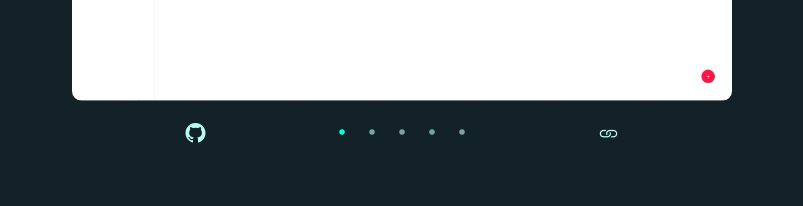
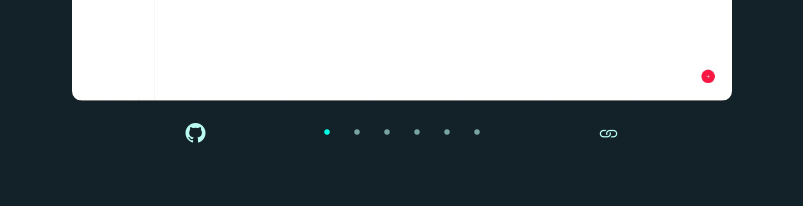
Before and after one commit to VillalbaAgustin/Portfolio, a React (Vite) app: page / in a window 1280 px wide. Shown: the part 1830-2036 px from the top of the page, without its empty margins (238-1041 px from the left). Built offline with nearby package versions, Linux system fonts and the light colour scheme.

Commit message:
added Tic-Tac-Toe

```diff
--- a/src/components/Projects.jsx
+++ b/src/components/Projects.jsx
@@ -5,39 +5,45 @@ const slides = [
   {
     url: "./projects/JournalApp.JPG",
     title: "JournalApp",
-    description: "Hola Mundo",
+    description: "Journal",
     href: "https://journal-app-neon-eight.vercel.app/auth/login",
     hrefGit: "https://github.com/VillalbaAgustin/JournalApp.git",
   },
   {
     url: "./projects/MovieApp.JPG",
     title: "MovieApp",
-    description: "Hola Mundo",
+    description: "Movie",
     href: "https://villalbaagustin.github.io/movie-react/",
     hrefGit: "https://github.com/VillalbaAgustin/movie-react.git",
   },
   {
     url: "./projects/CalendarAppLogin.JPG",
     title: "CalendarApp",
-    description: "Hola Mundo",
+    description: "Calendar",
     href: "https://calendar-backend-production-6d29.up.railway.app",
     hrefGit: "https://github.com/VillalbaAgustin/Calendar.git",
   },
   {
+    url: "./projects/Tic-Tac-Toe.PNG",
+    title: "Tic-Tac-Toe",
+    description: "Tic-Tac-Toe",
+    href: "https://villalbaagustin.github.io/Tic-Tac-Toe/",
+    hrefGit: "https://github.com/VillalbaAgustin/Tic-Tac-Toe",
+  },
+  {
     url: "./projects/GifApp.JPG",
     title: "GifApp",
-    description: "Hola Mundo",
+    description: "Gif",
     href: "https://villalbaagustin.github.io/react-gifexpertapp/",
     hrefGit: "https://github.com/VillalbaAgustin/react-gifexpertapp.git",
   },
   {
     url: "./projects/AirbnbClone.JPG",
     title: "AirbnbClone",
-    description: "Hola Mundo",
+    description: "airbnbclone",
     href: "https://kittyacatemyorg.files.wordpress.com/2018/05/500.jpg",
     hrefGit: "https://github.com/VillalbaAgustin/airbnb-clone",
   },
-
 ];
 
 export const Projects = () => {
```
Also changed, not shown: public/projects/Tic-Tac-Toe.PNG (added), 1 other file (tests, documents, lock files or other folders).
